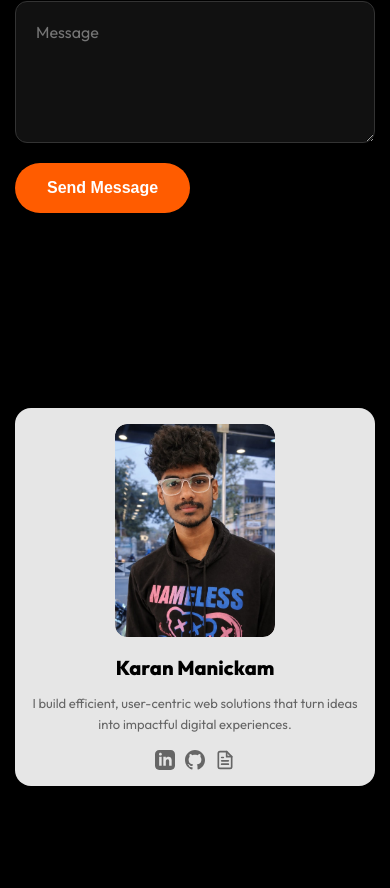
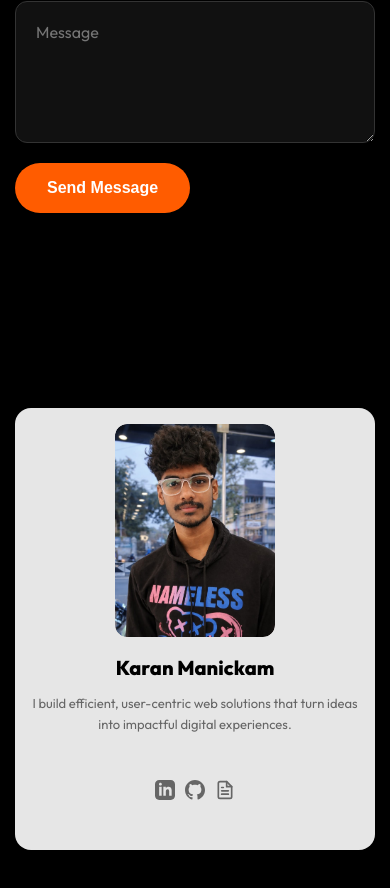
Before and after one commit to KaranUnique/KaranPortfolio, a React (Vite) app: page / in a window 390 px wide. Shown: the part 7126-8014 px from the top of the page. Before the commit the page ends 7982 px from the top, so only its background shows below. Built offline with nearby package versions, Linux system fonts and the light colour scheme; no server answers.

Commit message:
the link logos are now visible

```diff
--- a/src/components/Sidebar.css
+++ b/src/components/Sidebar.css
@@ -83,7 +83,7 @@
   }
 
   .sidebar-card {
-    padding: 24px;
+    padding: 14px 14px 40px 14px; /* Increased bottom padding */
   }
 
   .profile-name {
@@ -99,8 +99,9 @@
 @media (max-width: 768px) {
   .layout {
     flex-direction: column;
-    padding: 20px;
-    gap: 20px;
+    padding: 15px;
+    gap: 15px;
+    padding-bottom: 140px; /* Increased space for bottom nav */
   }
 
   .sidebar {
@@ -110,7 +111,7 @@
 
   .sidebar-card {
     position: static; /* Remove sticky positioning on mobile */
-    padding: 20px;
+    padding: 20px 20px 60px 20px; /* Increased bottom padding */
     max-width: 100%;
   }
 
@@ -138,6 +139,7 @@
 
   .social-links {
     gap: 12px;
+    margin-top: 30px; /* Increased top margin */
   }
 
   .social-icon {
@@ -152,7 +154,7 @@
   }
 
   .sidebar-card {
-    padding: 16px;
+    padding: 16px 16px 50px 16px; /* Increased bottom padding */
     border-radius: 16px;
   }
 
```
